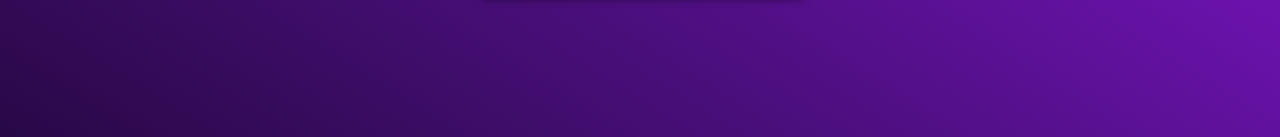
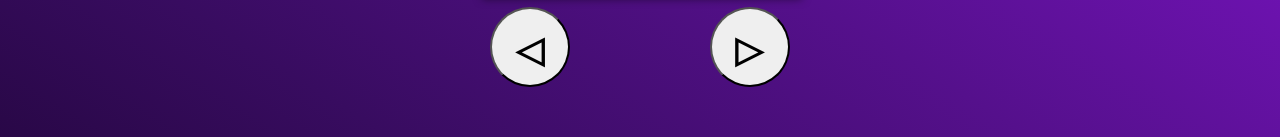
Before and after one commit to krvish21/say-name, a plain HTML site: page index.html in a window 1280 px wide. Shown: the part 508-645 px from the top of the page. Drawn offline with Linux system fonts and the light colour scheme.

Commit message:
buttons added

```diff
--- a/index.html
+++ b/index.html
@@ -30,6 +30,10 @@
             <canvas id="myCanvas"></canvas>
         </div>
     </div>
+    <div class="controls">
+        <button type="button" class="left" id="left">&ltri;</button>
+        <button type="button" class="right" id="right">&rtri;</button>
+    </div>
 
     <script src="main.js"></script>
 </body>
--- a/main.js
+++ b/main.js
@@ -3,6 +3,9 @@ const ctx = canvas.getContext('2d');
 
 const gameOverPrompt = document.getElementById('gameOver');
 const gameRestartButton = document.getElementById('restart');
+
+const leftButton = document.getElementById('left');
+const rightButton = document.getElementById('right');
 
 canvas.width = 300;
 canvas.height = 425;
@@ -185,6 +188,16 @@ gameRestartButton.addEventListener('click', () => {
     resetGame();
 });
 
+leftButton.addEventListener('click', (e) => {
+    leftButton = false;
+    rightButton = true;
+});
+
+rightButton.addEventListener('click', (e) => {
+    rightButton = false;
+    leftButton = true;
+});
+
 generateBricksPosition();
 
 function gameLoop() {
--- a/style.css
+++ b/style.css
@@ -19,6 +19,21 @@ body {
     background-repeat: no-repeat;
     background-size: cover;
     background-color: #e6f0e6;
+}
+
+.controls {
+    position: relative;
+    width: 300px;
+    margin: 10px auto 0 auto;
+    display: flex;
+    justify-content: space-between;
+}
+
+.controls > button {
+    width: 80px;
+    height: 80px;
+    border-radius: 50%;
+    font-size: 60px;
 }
 
 .card .text-container {
```
